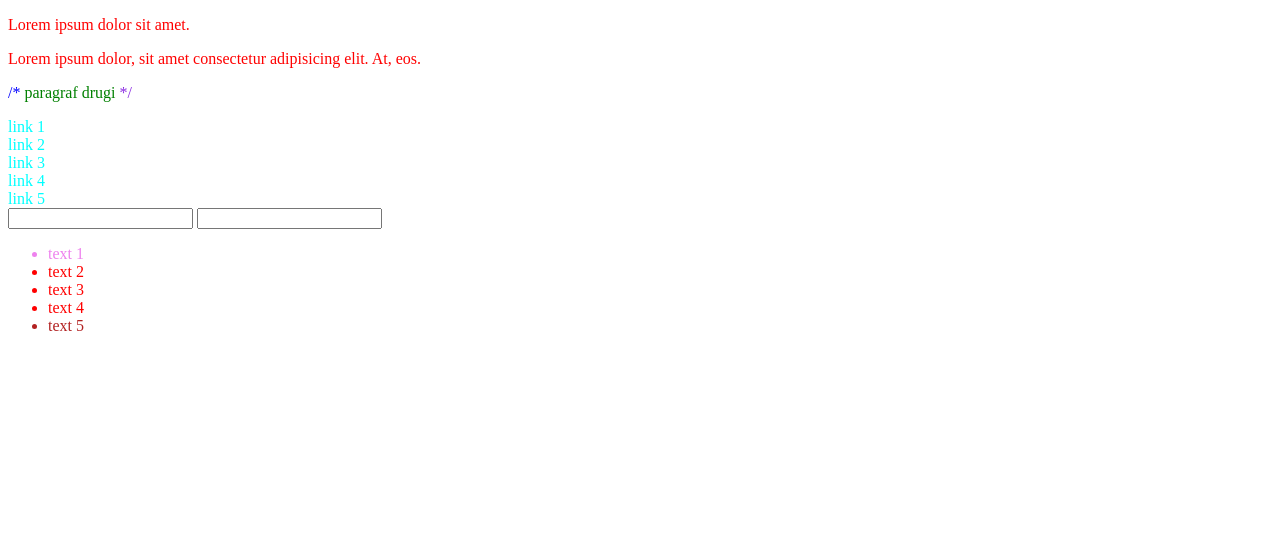
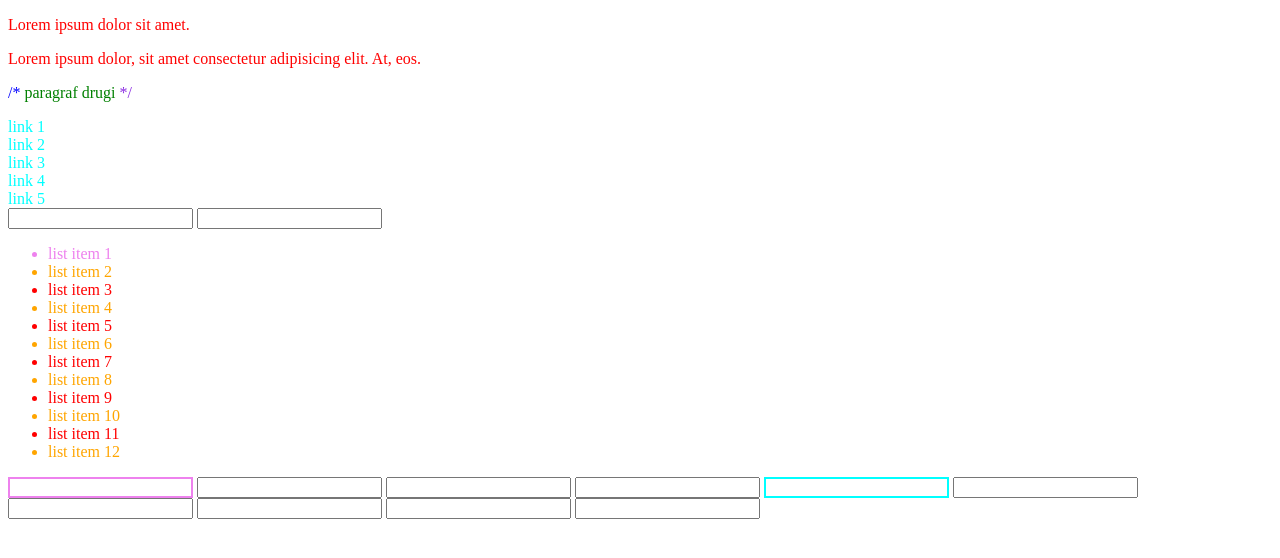
Before and after one commit to m-iwanczuk/css, a plain HTML site: page index.html in a window 1280 px wide. Drawn offline with Linux system fonts and the light colour scheme.

Commit message:
dodano selektory atrybutów

```diff
--- a/css/style.css
+++ b/css/style.css
@@ -34,10 +34,32 @@ form input:focus {
     outline: 0;
 }
 
-ul li:first-child {
+ul li:first-child { /* Będzie działać bez "li" ponieważ li jest oczywistym  */
     color: violet;
 }
 
-ul li:last-child {
+ul li:last-child { /* Będzie działać bez "li" ponieważ li jest oczywistym  */
     color: firebrick;
 }
+
+/* ul li:nth-of-type(3)    {
+    color: orange
+} */
+
+/* ul li:nth-of-type(3n + 2)     {
+    color: orange
+} */
+
+ul li:nth-of-type(even)    {
+    color: orange
+}
+
+/* selektory atrybutów */
+input[title] {
+    border: 2px solid violet
+}
+
+/* z konkretna wartoscia */
+input[title="piaty"]{
+    border: 2px solid aqua;
+}
--- a/index.html
+++ b/index.html
@@ -32,13 +32,33 @@
 
     <div>
         <ul>
-            <li>text 1</li>
-            <li>text 2</li>
-            <li>text 3</li>
-            <li>text 4</li>
-            <li>text 5</li>
+            <li>list item 1</li>
+            <li>list item 2</li>
+            <li>list item 3</li>
+            <li>list item 4</li>
+            <li>list item 5</li>
+            <li>list item 6</li>
+            <li>list item 7</li>
+            <li>list item 8</li>
+            <li>list item 9</li>
+            <li>list item 10</li>
+            <li>list item 11</li>
+            <li>list item 12</li>
         </ul>
     </div>
 
+    <form action="">
+        <input type="text" title="">
+        <input type="text">
+        <input type="text">
+        <input type="text">
+        <input type="text" title="piaty">
+        <input type="text">
+        <input type="text">
+        <input type="text">
+        <input type="text">
+        <input type="text">
+    </form>
+
 </body>
 </html>
```
